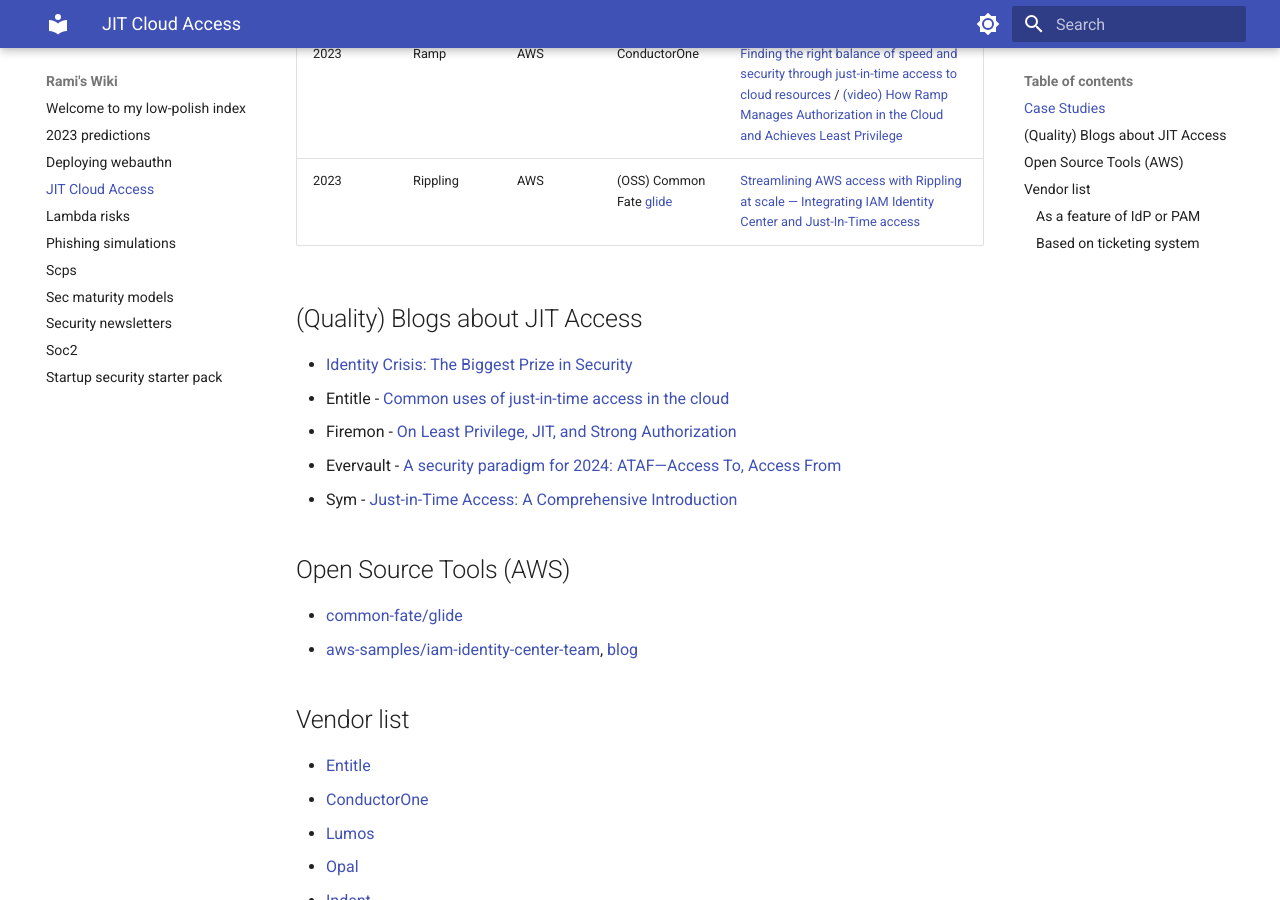
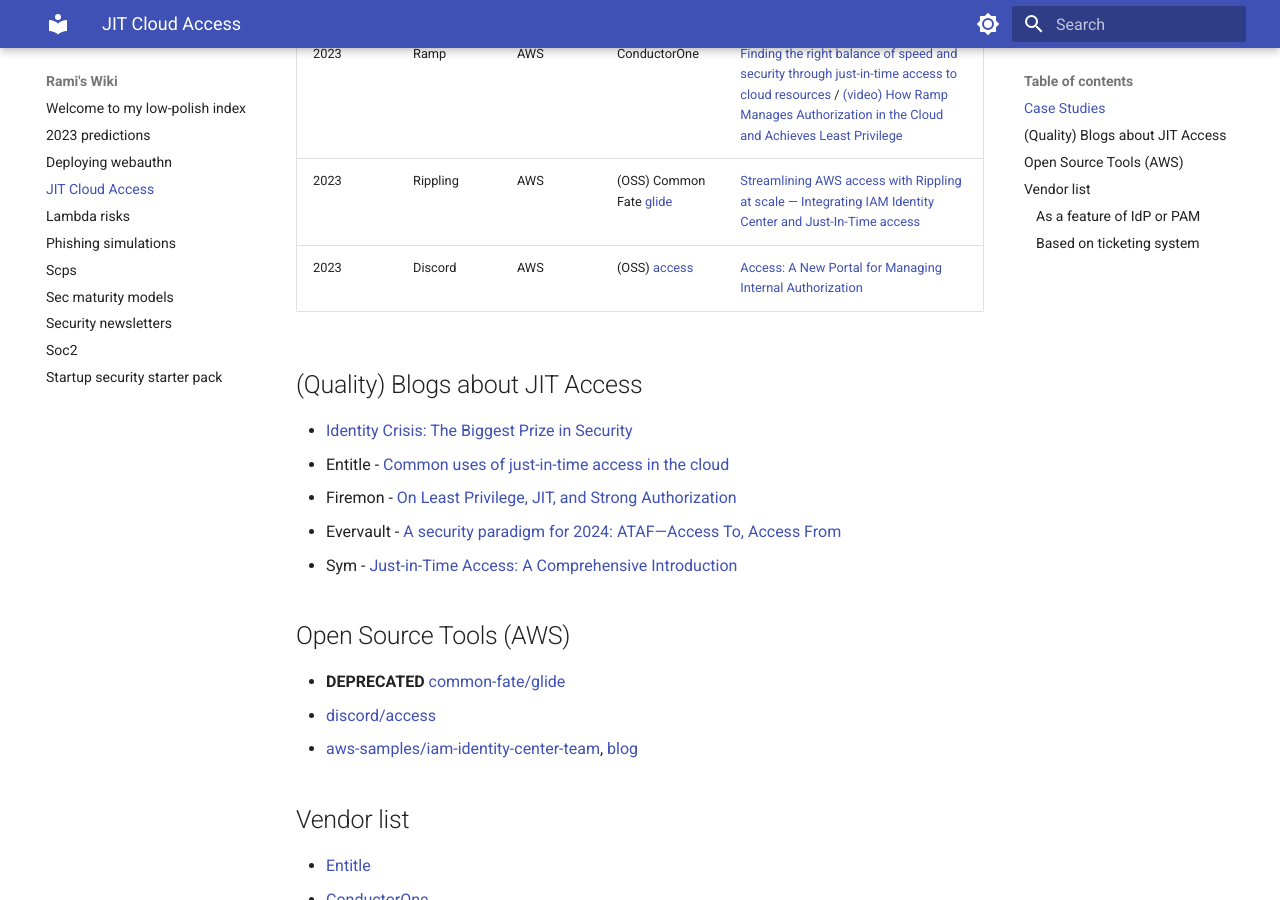
Before and after one commit to ramimac/wiki, an MkDocs documentation site: the page built from docs/jit-cloud-access.md, in a window 1280 px wide and 900 px high, scrolled down 1265 px. Built offline with MkDocs 1.6.1 and Material for MkDocs 9.7.7, drawn with Linux system fonts in a browser that asks for light colours.

Commit message:
Fixes #49: Discord access, deprecate glide

```diff
--- a/docs/jit-cloud-access.md
+++ b/docs/jit-cloud-access.md
@@ -25,6 +25,7 @@
 | 2023 | Material Security | GCP | Internal | [Reimagining Access Management: Part 1](https://material.security/blog/reimagining-access-management-part-1) |
 | 2023 | Ramp | AWS | ConductorOne | [Finding the right balance of speed and security through just-in-time access to cloud resources](https://engineering.ramp.com/jit-access) / [(video)  How Ramp Manages Authorization in the Cloud and Achieves Least Privilege](https://www.youtube.com/watch?v=v5f-1U3Y0xA) |
 | 2023 | Rippling | AWS | (OSS) Common Fate [glide](https://github.com/common-fate/glide) | [Streamlining AWS access with Rippling at scale — Integrating IAM Identity Center and Just-In-Time access](https://www.rippling.com/blog/streamlining-aws-access-with-rippling-at-scale) |
+| 2023 | Discord | AWS | (OSS) [access](https://github.com/discord/access) | [Access: A New Portal for Managing Internal Authorization](https://discord.com/blog/access-a-new-portal-for-managing-internal-authorization) |
 
 ## (Quality) Blogs about JIT Access
 
@@ -37,7 +38,8 @@
 
 ## Open Source Tools (AWS)
 
-* [common-fate/glide](https://github.com/common-fate/glide)
+* **DEPRECATED** [common-fate/glide](https://github.com/common-fate/glide)
+* [discord/access](https://github.com/discord/access)
 * [aws-samples/iam-identity-center-team](https://github.com/aws-samples/iam-identity-center-team/blob/main/README.md), [blog](https://aws.amazon.com/blogs/security/temporary-elevated-access-management-with-iam-identity-center/)
 
 
```
